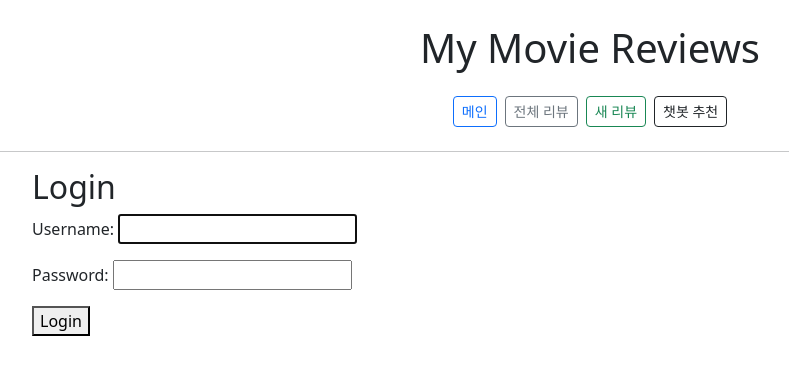
After one commit to Pirogramming-24/Kong-haeun, a Django app: page /accounts/login/ in a window 1280 px wide. The commit adds this page. Shown: the top 375 px of the page, without its empty margins (50-839 px from the left). Run offline with Django 5.2, Linux system fonts and the light colour scheme.

Commit message:
[feat] add login access control

```diff
--- /dev/null
+++ b/huggingface_AI/ai_app/templates/registration/login.html
@@ -0,0 +1,11 @@
+{% extends "base.html" %}
+
+{% block content %}
+<h2>Login</h2>
+
+<form method="post">
+    {% csrf_token %}
+    {{ form.as_p }}
+    <button type="submit">Login</button>
+</form>
+{% endblock %}
--- a/huggingface_AI/ai_app/views.py
+++ b/huggingface_AI/ai_app/views.py
@@ -1,5 +1,6 @@
 from django.shortcuts import render
 from django.http import HttpResponse
+from django.contrib.auth.decorators import login_required
 from django.views.decorators.http import require_http_methods
 from ai_app.services.huggingface import (summarize_text, analyze_sentiment, generate_text)
 
@@ -22,6 +23,7 @@ def summarize(request):
 
     return render(request, "summarize.html", context)
 
+@login_required
 @require_http_methods(["GET","POST"])
 def sentiment(request):
     result = None
@@ -37,6 +39,7 @@ def sentiment(request):
 
     return render(request, "sentiment.html", context)
 
+@login_required
 @require_http_methods(["GET","POST"])
 def generate(request):
     result = None
--- a/huggingface_AI/config/settings.py
+++ b/huggingface_AI/config/settings.py
@@ -103,7 +103,7 @@ AUTH_PASSWORD_VALIDATORS = [
 # Internationalization
 # https://docs.djangoproject.com/en/5.2/topics/i18n/
 
-LANGUAGE_CODE = 'ko-kr'
+LANGUAGE_CODE = 'en-us'
 
 TIME_ZONE = 'Asia/Seoul'
 
@@ -121,3 +121,7 @@ STATIC_URL = 'static/'
 # https://docs.djangoproject.com/en/5.2/ref/settings/#default-auto-field
 
 DEFAULT_AUTO_FIELD = 'django.db.models.BigAutoField'
+
+LOGIN_URL = "/accounts/login/"
+LOGIN_REDIRECT_URL = "/"
+LOGOUT_REDIRECT_URL = "/"
--- a/huggingface_AI/config/urls.py
+++ b/huggingface_AI/config/urls.py
@@ -20,4 +20,5 @@ from django.urls import path, include
 urlpatterns = [
     path('admin/', admin.site.urls),
     path("",include("ai_app.urls")),
+    path("accounts/",include("django.contrib.auth.urls")),
 ]
```
Also changed, not shown: huggingface_AI/ai_app/templates/base.html (+15 -4 lines).
